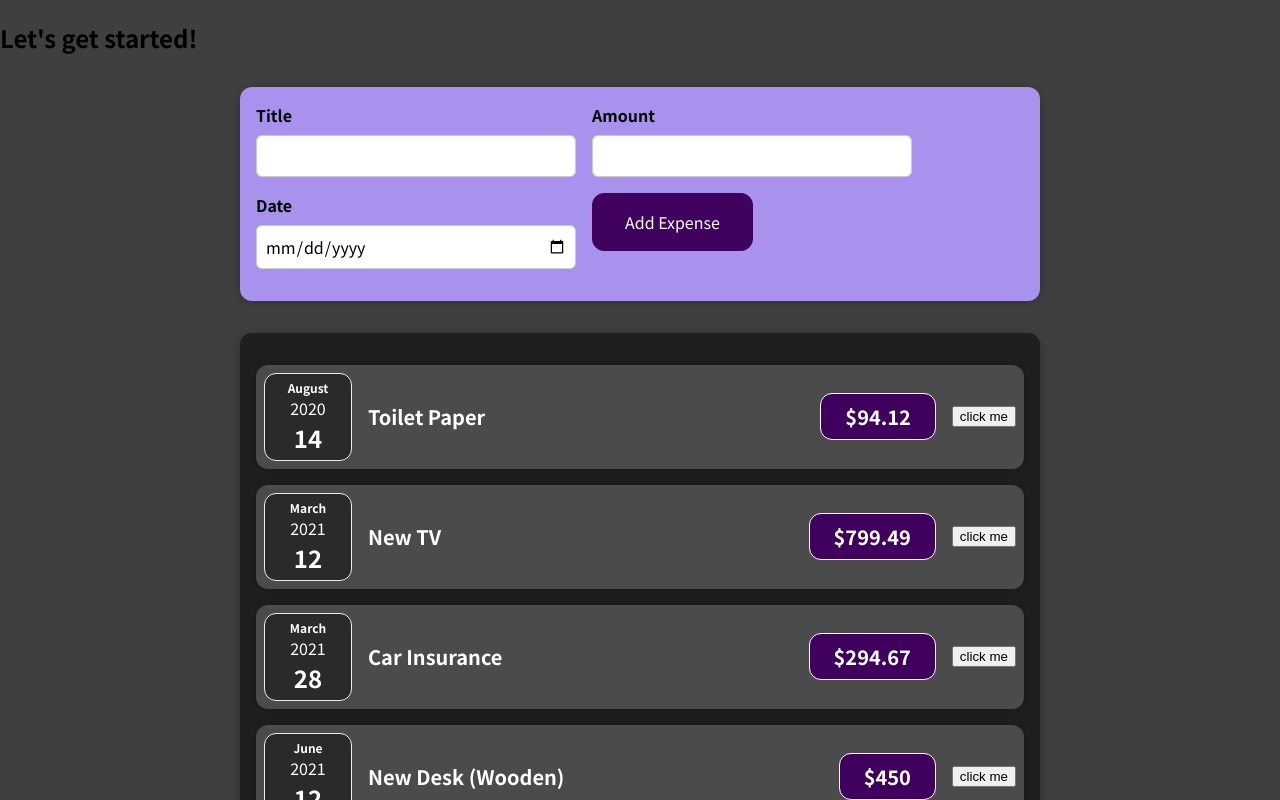
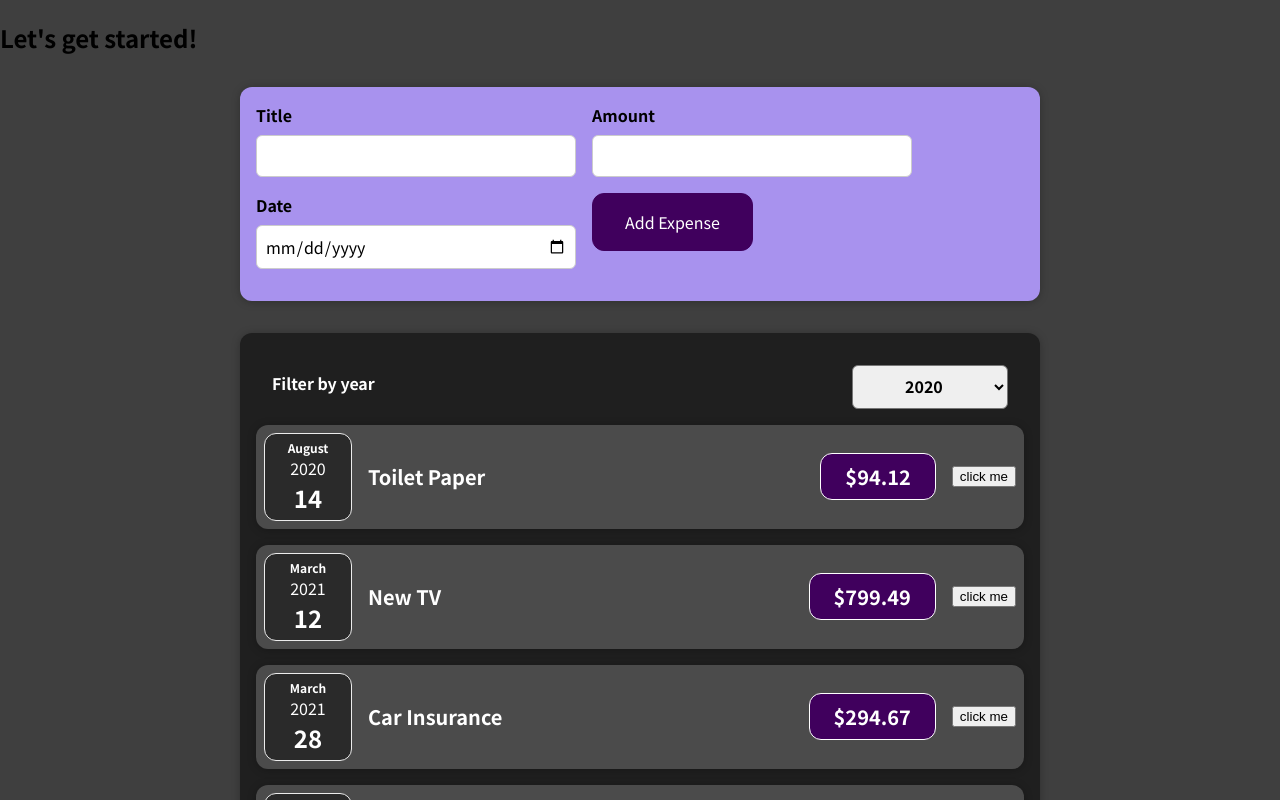
Before and after one commit to mojtabasharafiyeh/maximilian-course_reactjs, a React (Create React App) app: page / in a window 1280 px wide. Shown: the top 800 px of the page. Built offline with nearby package versions, Linux system fonts and the light colour scheme.

Commit message:
handle two way binding

```diff
--- /dev/null
+++ b/src/component/ExpenseFilter.js
@@ -0,0 +1,24 @@
+import React from 'react'
+
+import './ExpensesFilter.css'
+
+const ExpensesFilter = (props) => {
+  const changeHandler = (event) => {
+    props.onselect(event.target.value)
+  }
+  return (
+    <div className='expenses-filter'>
+      <div className='expenses-filter__control'>
+        <label>Filter by year</label>
+        <select value={props.selected} onchange={changeHandler}>
+          <option value='2022'>2022</option>
+          <option value='2021'>2021</option>
+          <option value='2020'>2020</option>
+          <option value='2019'>2019</option>
+        </select>
+      </div>
+    </div>
+  )
+}
+
+export default ExpensesFilter
--- a/src/component/Expenses.js
+++ b/src/component/Expenses.js
@@ -1,9 +1,16 @@
 import ExpenseItem from './ExpenseItem'
 import './Expenses.css'
 import Card from '../UI/Card'
+import ExpensesFilter from './ExpenseFilter'
+import { useState } from 'react'
 const Expenses = (props) => {
+  const [filter, setfilter] = useState('2020')
+  const selectHandler = (e) => {
+    setfilter(e)
+  }
   return (
     <Card className='expenses'>
+      <ExpensesFilter selected={filter} onselect={selectHandler} />
       <ExpenseItem
         title={props.items[0].title}
         amount={props.items[0].amount}
--- /dev/null
+++ b/src/component/ExpensesFilter.css
@@ -0,0 +1,24 @@
+.expenses-filter {
+  color: white;
+  padding: 0 1rem;
+}
+
+.expenses-filter__control {
+  display: flex;
+  width: 100%;
+  align-items: center;
+  justify-content: space-between;
+  margin: 1rem 0;
+}
+
+.expenses-filter label {
+  font-weight: bold;
+  margin-bottom: 0.5rem;
+}
+
+.expenses-filter select {
+  font: inherit;
+  padding: 0.5rem 3rem;
+  font-weight: bold;
+  border-radius: 6px;
+}
```
Also changed, not shown: 2 other files (tests, documents, lock files or other folders).
